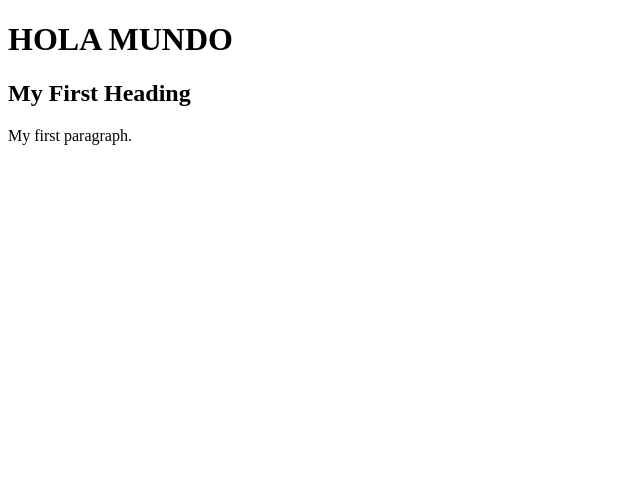
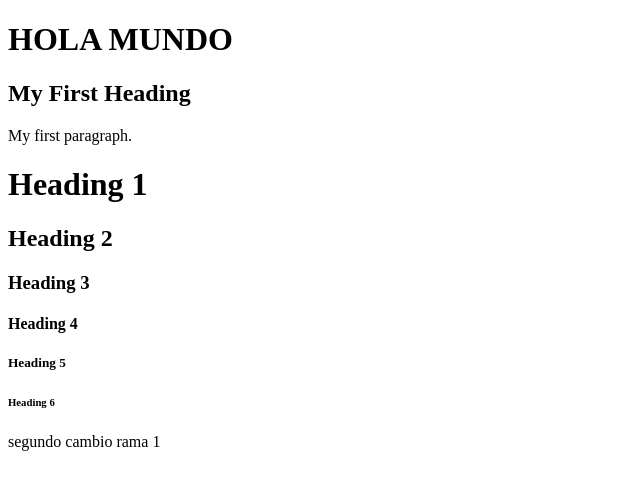
Before and after one commit to uriel7580/test, a plain HTML site: page index.html in a window 1280 px wide. Shown: the whole page, without its empty margins (0-640 px from the left). Drawn offline with Linux system fonts and the light colour scheme.

Commit message:
segundo cambio rama 1

```diff
--- a/index.html
+++ b/index.html
@@ -10,5 +10,12 @@
     <h1>HOLA MUNDO</h1>
     <h2>My First Heading</h2>
     <p>My first paragraph.</p>
+    <h1>Heading 1</h1>
+    <h2>Heading 2</h2>
+    <h3>Heading 3</h3>
+    <h4>Heading 4</h4>
+    <h5>Heading 5</h5>
+    <h6>Heading 6</h6>
+    <p>segundo cambio rama 1</p>
 </body>
 </html>
```
